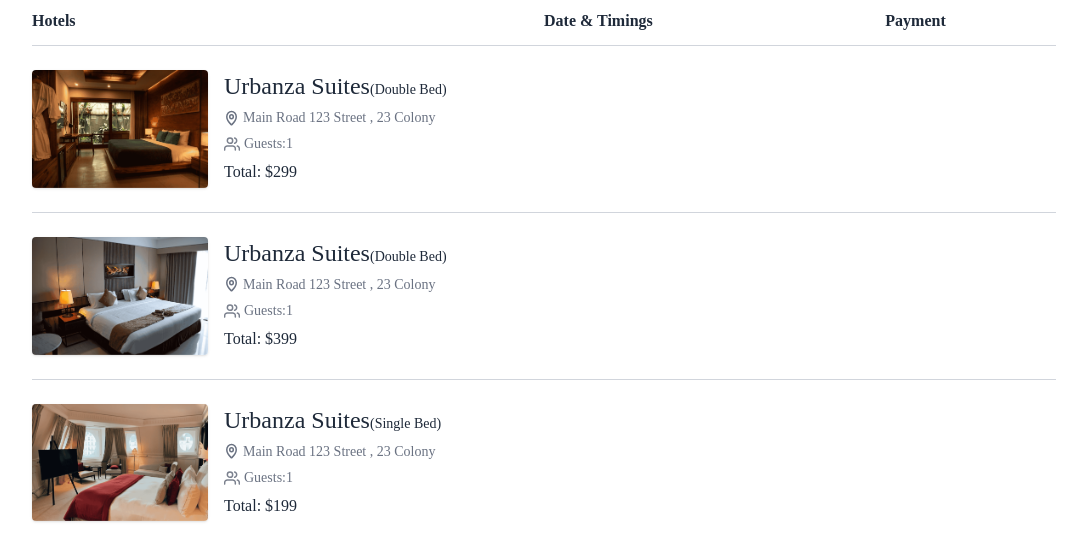
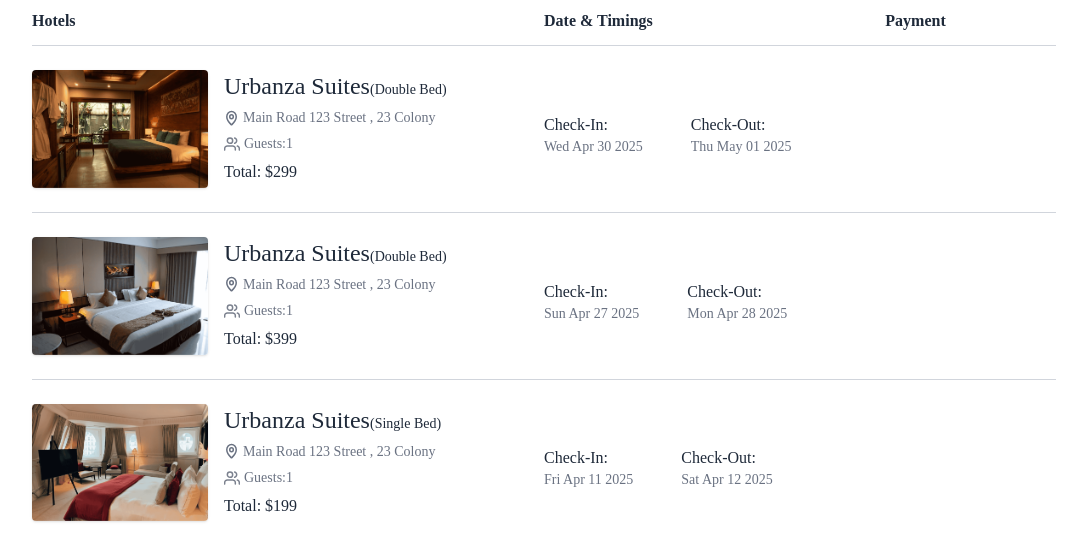
Before and after one commit to fayzullo25/hotel-booking, a React (Vite) app in the folder client/: page /my-bookings in a window 1280 px wide. Shown: the part 263-800 px from the top of the page, without its empty margins (96-1183 px from the left). Built offline with nearby package versions, Linux system fonts and the light colour scheme; no server answers; a web font is replaced by a local one.

Commit message:
add checkin

```diff
--- a/client/src/pages/MyBookings.jsx
+++ b/client/src/pages/MyBookings.jsx
@@ -14,30 +14,47 @@
           <div className="w-1/3 font-bold">Payment</div>
         </div>
         {
-          bookings.map((booking)=>(
+          bookings.map((booking) => (
             <div key={booking._id} className="grid grid-cols-1 md:grid-cols-[3fr_2fr_1fr] w-full border-b border-gray-300 py-6 first:border-t">
               {/* Hotel Details */}
               <div className="flex flex-col md:flex-row">
                 <img src={booking.room.images[0]} alt="hotel-img" className="min-md:w-44 rounded shadow object-cover" />
                 <div className="flex flex-col gap-1.5 max-md:mt-3 min-md:ml-4">
                   <p className="font-playfair text-2xl">{booking.hotel.name}
-                  <span className="font-inter text-sm">({booking.room.roomType})</span>
+                    <span className="font-inter text-sm">({booking.room.roomType})</span>
                   </p>
                   <div className="flex items-center gap-1 text-sm text-gray-500 ">
-                    <img src={assets.locationIcon} alt="location-icon"  />
+                    <img src={assets.locationIcon} alt="location-icon" />
                     <span>{booking.hotel.address}</span>
                   </div>
                   <div className="flex items-center gap-1 text-sm text-gray-500 ">
-                    <img src={assets.guestsIcon} alt="guests-icon"  />
+                    <img src={assets.guestsIcon} alt="guests-icon" />
                     <span>Guests:{booking.guests}</span>
                   </div>
                   <p className="text-base">Total: ${booking.totalPrice}</p>
                 </div>
               </div>
               {/* Date Timings */}
-              <div></div>
+              <div className="flex flex-row md:items-center md:gap-12 mt-3 gap-8">
+                <div>
+                  <p>Check-In:</p>
+                  <p className="text-gray-500 text-sm">
+                    {new Date(booking.checkInDate).toDateString()}
+                  </p>
+                </div>
+                <div>
+                  <p>Check-Out:</p>
+                  <p className="text-gray-500 text-sm">
+                    {new Date(booking.checkOutDate).toDateString()}
+                  </p>
+                </div>
+              </div>
               {/* Payment status */}
-              <div></div>
+              <div className="flex flex-col items-start justify-center pt-3">
+                <div className="flex items-center gap-2 ">
+                  <div className={``}></div>
+                </div>
+              </div>
             </div>
           ))
         }
```
